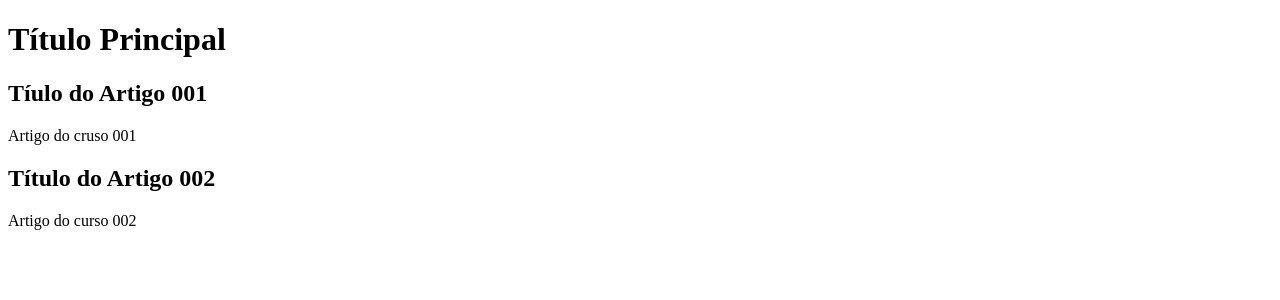
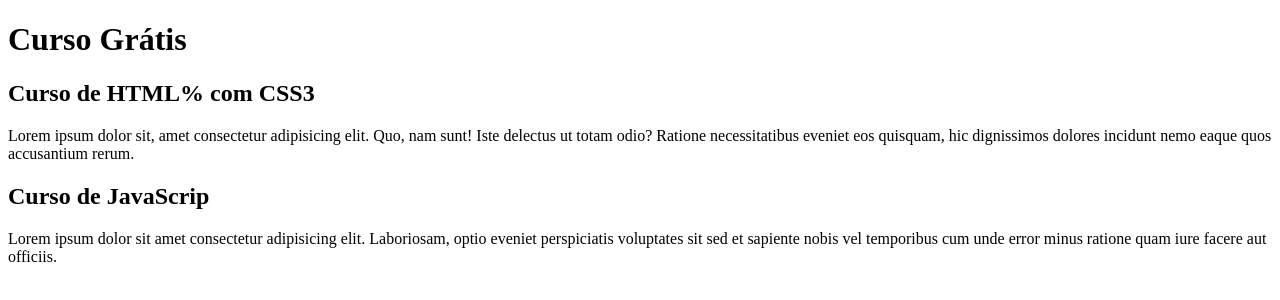
Before and after one commit to railandercontarini/Site-GitHub, a plain HTML site: page index.html in a window 1280 px wide. Drawn offline with Linux system fonts and the light colour scheme.

Commit message:
Inicio do conteúdo

```diff
--- a/index.html
+++ b/index.html
@@ -3,21 +3,21 @@
 <head>
     <meta charset="UTF-8">
     <meta name="viewport" content="width=device-width, initial-scale=1.0">
-    <title>Título do site</title>
+    <title>Site Github</title>
 </head>
 <body>
 
     <main>
         <head>
-            <h1>Título Principal</h1>
+            <h1>Curso Grátis</h1>
         </head>
         <article>
-            <h2>Tíulo do Artigo 001</h2>
-            <p>Artigo do cruso 001</p>
+            <h2>Curso de HTML% com CSS3</h2>
+            <p>Lorem ipsum dolor sit, amet consectetur adipisicing elit. Quo, nam sunt! Iste delectus ut totam odio? Ratione necessitatibus eveniet eos quisquam, hic dignissimos dolores incidunt nemo eaque quos accusantium rerum.</p>
         </article>
         <article>
-            <h2>Título do Artigo 002</h2>
-            <p>Artigo do curso 002</p>
+            <h2>Curso de JavaScrip</h2>
+            <p>Lorem ipsum dolor sit amet consectetur adipisicing elit. Laboriosam, optio eveniet perspiciatis voluptates sit sed et sapiente nobis vel temporibus cum unde error minus ratione quam iure facere aut officiis.</p>
         </article>
     </main>
 
```
